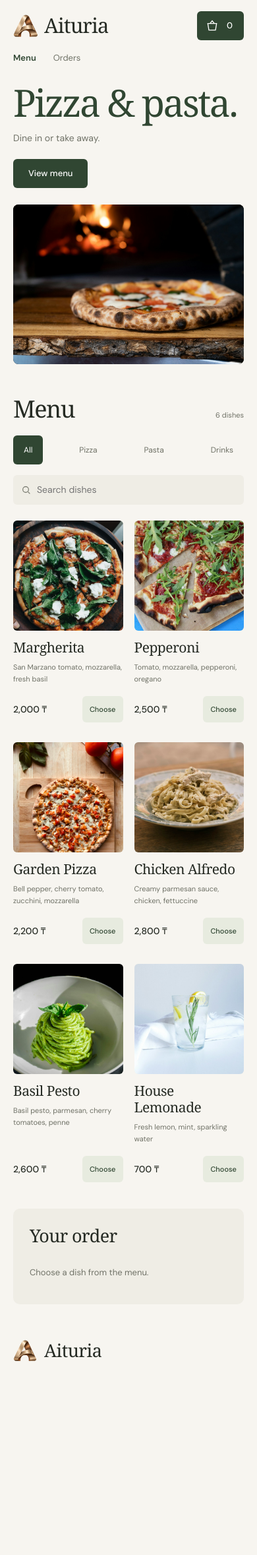
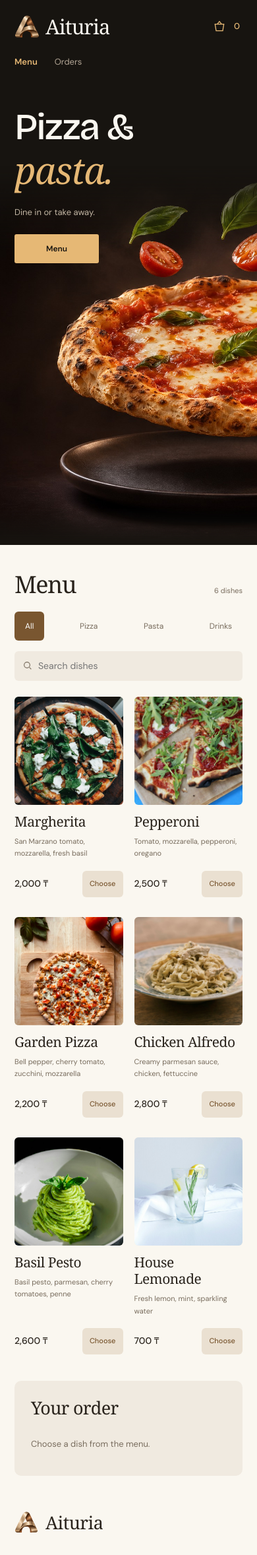
Before and after one commit to arynttai/sdp_final, a Spring Boot app: page / in a window 390 px wide. Shown: the whole page at 66% size. Before the commit the page ends 2063 px from the top, so only its background shows below. Run offline with Spring Boot 4, Linux system fonts and the light colour scheme; data that the repository does not hold is empty; some of the project's set-up classes (security, data sources, template engines, error pages and the like) are left out, and stand-ins take their place.

Commit message:
fix(ui): restore cinematic Aituria design with concise copy

```diff
--- a/src/main/resources/static/index.html
+++ b/src/main/resources/static/index.html
@@ -3,7 +3,7 @@
 <head>
   <meta charset="utf-8">
   <meta name="viewport" content="width=device-width, initial-scale=1">
-  <meta name="theme-color" content="#f7f5f0">
+  <meta name="theme-color" content="#171410">
   <meta name="description" content="Aituria. Pizza, pasta and drinks. Dine in or take away.">
   <title>Aituria — Pizza & pasta</title>
   <link rel="icon" href="/images/favicon.png" type="image/png" sizes="64x64">
@@ -21,13 +21,13 @@
   </header>
   <main id="main">
     <div id="view-menu">
-      <section class="restaurant-hero page-width" aria-labelledby="hero-title">
-        <div class="hero-content">
-          <h1 id="hero-title">Pizza &<br> pasta.</h1>
+      <section class="restaurant-hero" aria-labelledby="hero-title">
+        <img class="hero-art" src="/images/hero-cinematic.jpg" alt="Margherita pizza with basil and tomatoes above a dark ceramic plate" width="1920" height="1088" fetchpriority="high" decoding="async">
+        <div class="hero-content page-width">
+          <h1 id="hero-title">Pizza &<em>pasta.</em></h1>
           <p class="hero-description">Dine in or take away.</p>
-          <a class="hero-cta" href="#menu-list">View menu</a>
+          <a class="hero-cta" href="#menu-list">Menu</a>
         </div>
-        <div class="hero-photo"><img src="/images/story.jpg" alt="Freshly baked pizza beside a wood-fired oven" width="1400" height="933" fetchpriority="high" decoding="async"></div>
       </section>
       <section class="menu-layout page-width" id="menu-list" aria-labelledby="menu-heading">
         <div class="menu-main">
--- a/src/main/resources/static/styles.css
+++ b/src/main/resources/static/styles.css
@@ -1,4 +1,4 @@
-:root{--paper:#f7f5f0;--surface:#efede5;--ink:#252a23;--muted:#707267;--green:#304632;--soft-green:#e7ebdf;--line:#d9dbd1;--sans:'DM Sans',Arial,sans-serif;--serif:Georgia,'Times New Roman',serif}
+:root{--paper:#faf7f0;--surface:#f0eae0;--ink:#29231c;--muted:#786c5d;--accent:#795630;--soft-accent:#eae0d1;--line:#d9cdbd;--night:#171410;--gold:#e6b875;--sans:'DM Sans',Arial,sans-serif;--display:'Bricolage Grotesque',Arial,sans-serif;--serif:Georgia,'Times New Roman',serif}
 *{box-sizing:border-box}
 html{scroll-behavior:smooth;scroll-padding-top:28px}
 body{margin:0;background:var(--paper);color:var(--ink);font:14px/1.5 var(--sans)}
@@ -11,45 +11,46 @@ button,input,select,textarea{font:inherit;color:inherit}
 button{cursor:pointer}
 button:disabled{opacity:.5;cursor:not-allowed}
 button,a{touch-action:manipulation;-webkit-tap-highlight-color:transparent}
-:is(button,a,input,select,textarea):focus-visible{outline:2px solid #69805a;outline-offset:4px}
+:is(button,a,input,select,textarea):focus-visible{outline:2px solid #a47741;outline-offset:4px}
 img{display:block;max-width:100%}
 svg{width:20px;height:20px;flex-shrink:0}
 fieldset{padding:0;margin:0;border:0}
 .sr-only{position:absolute;width:1px;height:1px;overflow:hidden;clip:rect(0,0,0,0);white-space:nowrap}
-.skip-link{position:fixed;top:-100px;left:16px;z-index:100;padding:12px 20px;background:var(--green);color:white}
+.skip-link{position:fixed;top:-100px;left:16px;z-index:100;padding:12px 20px;background:var(--accent);color:white}
 .skip-link:focus{top:12px}
-.page-width,.site-header{width:min(1280px,calc(100% - 112px));margin-inline:auto}
+.page-width{width:min(1280px,calc(100% - 160px));margin-inline:auto}
 
 /* Navigation */
-.site-header{display:flex;align-items:center;gap:48px;min-height:108px}
+.site-header{display:grid;grid-template-columns:1fr auto;align-items:center;column-gap:48px;row-gap:10px;padding:26px max(80px,calc((100% - 1280px)/2)) 10px;background:var(--night);color:var(--paper)}
 .brand,.footer-brand{display:inline-flex;align-items:center;gap:11px}
 .brand-mark{width:48px;height:48px;object-fit:contain;flex-shrink:0}
 .brand-name{font:35px/1 var(--serif);letter-spacing:-1px}
-.site-header nav{display:flex;align-items:center;gap:32px;margin-left:auto}
-.site-header nav a{display:flex;align-items:center;gap:7px;min-height:44px;color:var(--muted)}
-.site-header nav a.active,.site-header nav a:hover{color:var(--green)}
+.site-header nav{display:flex;grid-column:1/-1;grid-row:2;align-items:center;gap:32px}
+.site-header nav a{display:flex;align-items:center;gap:7px;min-height:44px;color:#b3a696;font-size:13px}
+.site-header nav a.active,.site-header nav a:hover{color:var(--gold)}
 .site-header nav a.active{font-weight:600}
-.nav-count{min-width:21px;padding:0 5px;border-radius:50%;background:var(--soft-green);text-align:center;font-size:11px}
-.basket-link{display:flex;align-items:center;gap:10px;min-height:44px;padding:10px 17px;background:var(--green);color:white;border-radius:6px;font-size:13px}
+.nav-count{min-width:21px;padding:0 5px;border-radius:50%;background:var(--soft-accent);color:var(--ink);text-align:center;font-size:11px}
+.basket-link{grid-column:2;grid-row:1;display:flex;align-items:center;gap:10px;min-height:44px;padding:10px 0 10px 17px;color:var(--gold);font-size:13px}
+.basket-link:hover{color:var(--paper)}
 .basket-link b{min-width:17px;font-weight:500;text-align:center}
 
-/* Photography and menu */
-.restaurant-hero{display:grid;grid-template-columns:.85fr 1.35fr;align-items:center;gap:72px;padding-block:24px 76px}
-.hero-content{padding-block:32px}
-.hero-content h1{color:var(--green);font:clamp(64px,6.6vw,98px)/.98 var(--serif);letter-spacing:-4px}
-.hero-description{margin-top:25px;color:var(--muted);font-size:16px}
-.hero-cta{display:inline-flex;align-items:center;justify-content:center;min-height:48px;margin-top:29px;padding:12px 26px;border-radius:6px;background:var(--green);color:white;font-weight:500}
-.hero-cta:hover,.basket-link:hover{background:#233724}
-.hero-photo{overflow:hidden;border-radius:8px;background:#302a20}
-.hero-photo img{width:100%;height:440px;object-fit:cover;object-position:58% center}
-.menu-layout{display:grid;grid-template-columns:minmax(0,1fr) 286px;align-items:start;gap:48px;padding-bottom:84px}
+/* Hero and menu */
+.restaurant-hero{position:relative;isolation:isolate;display:flex;align-items:center;min-height:720px;overflow:hidden;background:var(--night);color:var(--paper)}
+.hero-art{position:absolute;inset:0;z-index:-1;width:100%;height:100%;object-fit:cover;object-position:center}
+.hero-content{padding-block:72px}
+.hero-content h1{max-width:560px;font:500 clamp(70px,6.25vw,96px)/1.06 var(--display);letter-spacing:-3.5px}
+.hero-content h1 em{display:block;margin-top:10px;color:var(--gold);font-family:var(--serif);font-weight:400;letter-spacing:-3px}
+.hero-description{margin-top:28px;color:#c3b6a4;font-size:15px}
+.hero-cta{display:inline-flex;align-items:center;justify-content:center;min-width:144px;min-height:48px;margin-top:30px;padding:12px 28px;border-radius:3px;background:var(--gold);color:var(--night);font-size:13px;font-weight:600}
+.hero-cta:hover{background:#f0c990}
+.menu-layout{display:grid;grid-template-columns:minmax(0,1fr) 286px;align-items:start;gap:48px;padding-block:68px 84px}
 .section-top{display:flex;align-items:baseline;justify-content:space-between;gap:20px;margin-bottom:25px}
 .section-top h2{font:44px/1.1 var(--serif);letter-spacing:-1.5px}
 .menu-count{font-size:12px;color:var(--muted)}
 .menu-toolbar{display:flex;align-items:center;justify-content:space-between;flex-wrap:wrap;gap:16px;margin-bottom:28px}
 .category-tabs{display:flex;align-items:center;gap:5px}
 .category-tabs button{border:0;border-radius:6px;min-height:42px;padding:9px 17px;background:transparent;color:var(--muted);font-size:13px}
-.category-tabs button.active{background:var(--green);color:white}
+.category-tabs button.active{background:var(--accent);color:white}
 .category-tabs button:hover:not(.active){background:var(--surface);color:var(--ink)}
 .search-box{display:flex;align-items:center;gap:8px;width:170px;min-height:42px;padding:10px 12px;border-radius:6px;background:var(--surface);color:var(--muted)}
 .search-box svg{width:16px;height:16px}
@@ -63,8 +64,8 @@ fieldset{padding:0;margin:0;border:0}
 .dish-description{margin-bottom:20px;color:var(--muted);font-size:12px;line-height:1.65}
 .dish-bottom{display:flex;justify-content:space-between;align-items:center;gap:8px;margin-top:auto}
 .dish-price{font-size:15px;font-weight:500;white-space:nowrap}
-.dish-add{min-height:40px;padding:9px 16px;border:0;border-radius:6px;background:var(--soft-green);color:var(--green);font-size:12px;font-weight:500}
-.dish-add:hover{background:#d9e1cf}
+.dish-add{min-height:40px;padding:9px 16px;border:0;border-radius:6px;background:var(--soft-accent);color:var(--accent);font-size:12px;font-weight:500}
+.dish-add:hover{background:#deceb6}
 .menu-empty{grid-column:1/-1;padding:40px 0;color:var(--muted)}
 
 /* Basket and checkout */
@@ -160,33 +161,33 @@ fieldset{padding:0;margin:0;border:0}
 .order-meta{margin-top:10px;font-size:12px;color:var(--muted)}
 .order-progress{display:grid;grid-template-columns:repeat(4,1fr);gap:6px;margin:28px 0 34px;padding:0;list-style:none}
 .order-progress-step{padding:12px 8px;border-radius:5px;background:var(--surface);color:var(--muted);font-size:12px;text-align:center}
-.order-progress-step.reached{background:var(--soft-green);color:var(--green)}
-.order-progress-step.current{background:var(--green);color:white}
+.order-progress-step.reached{background:var(--soft-accent);color:var(--accent)}
+.order-progress-step.current{background:var(--accent);color:white}
 .order-detail-grid{display:grid;grid-template-columns:1fr 1fr;gap:48px}
 .order-section-title{margin-bottom:17px;font-size:16px;font-weight:500}
 .order-line{display:flex;justify-content:space-between;gap:20px;padding-block:9px;font-size:13px}
 .order-line strong{font-weight:500;white-space:nowrap}
-.order-discount{color:var(--green)}
+.order-discount{color:var(--accent)}
 .order-summary{padding-block:19px}
 .order-summary>div{display:flex;justify-content:space-between;gap:20px;font-size:16px}
 .order-summary strong{font-size:22px;font-weight:500}
 .order-note{font-size:12px;color:var(--muted)}
 .event-feed{max-height:260px;overflow:auto;padding:0;margin:0;list-style:none}
 .event-item{padding-bottom:19px}
-.event-audience{font-size:10px;font-weight:500;color:var(--green)}
+.event-audience{font-size:10px;font-weight:500;color:var(--accent)}
 .event-item p{margin-block:4px;color:var(--muted);font-size:12px;line-height:1.6}
 .event-item time{font-size:10px;color:var(--muted)}
 .order-actions{display:flex;justify-content:space-between;align-items:center;gap:20px;margin-top:30px}
 .receipt-links{display:flex;flex-wrap:wrap;gap:12px 20px}
-.receipt-link{color:var(--green);text-decoration:underline;text-underline-offset:4px;font-size:12px}
+.receipt-link{color:var(--accent);text-decoration:underline;text-underline-offset:4px;font-size:12px}
 .advance-order{font-size:12px;white-space:nowrap}
 
 /* Tablet */
 @media(max-width:1150px){
-.page-width,.site-header{width:calc(100% - 64px)}
-.restaurant-hero{gap:40px;grid-template-columns:.85fr 1.15fr}
+.page-width{width:calc(100% - 80px)}
+.site-header{padding-inline:40px}
+.restaurant-hero{min-height:620px}
 .hero-content h1{font-size:76px}
-.hero-photo img{height:385px}
 .menu-layout{grid-template-columns:minmax(0,1fr) 270px;gap:30px}
 .menu-grid{grid-template-columns:repeat(2,minmax(0,1fr))}
 .search-box{width:100%}
@@ -195,23 +196,23 @@ fieldset{padding:0;margin:0;border:0}
 /* Phone */
 @media(max-width:760px){
 html{scroll-padding-top:20px}
-.page-width,.site-header{width:calc(100% - 40px)}
-.site-header{display:grid;grid-template-columns:1fr auto;column-gap:16px;row-gap:3px;padding-top:16px;min-height:110px}
+.page-width{width:calc(100% - 44px)}
+.site-header{column-gap:16px;row-gap:10px;padding:18px 22px 0;min-height:110px}
 .brand{gap:9px}
 .brand-mark{width:38px;height:38px}
 .brand-name{font-size:31px}
-.basket-link{grid-column:2;grid-row:1;padding:10px 13px;gap:8px}
+.basket-link{padding:10px 0 10px 13px;gap:8px}
 .basket-link>span{display:none}
-.site-header nav{grid-column:1/-1;grid-row:2;gap:26px;margin-left:0}
+.site-header nav{gap:26px}
 .site-header nav a{font-size:13px}
-.restaurant-hero{grid-template-columns:1fr;gap:25px;padding-block:16px 48px}
-.hero-content{padding:0}
-.hero-content h1{font-size:57px;line-height:1.02;letter-spacing:-2.5px}
-.hero-content h1 br{display:none}
-.hero-description{margin-top:15px;font-size:14px}
-.hero-cta{min-height:44px;margin-top:21px;padding:11px 23px;font-size:13px}
-.hero-photo img{height:auto;aspect-ratio:1.45;object-position:60% center}
-.menu-layout{display:block;padding-bottom:52px}
+.restaurant-hero{align-items:flex-start;min-height:710px}
+.hero-content{padding-block:47px 0}
+.hero-content h1{font-size:56px;line-height:1.06;letter-spacing:-2px}
+.hero-content h1 em{margin-top:6px;letter-spacing:-1.5px}
+.hero-description{margin-top:24px;font-size:13px}
+.hero-cta{min-width:128px;min-height:44px;margin-top:24px;padding:11px 23px;font-size:12px}
+.hero-art{inset:auto auto 0 50%;width:1020px;max-width:none;height:574px;transform:translateX(-50%);object-fit:contain;mask-image:linear-gradient(to bottom,transparent,#000 23%,#000 90%,transparent)}
+.menu-layout{display:block;padding-block:40px 52px}
 .section-top{margin-bottom:21px}
 .section-top h2{font-size:36px}
 .menu-count{font-size:11px}
```
Also changed, not shown: other parts of src/main/resources/static/styles.css (+13 -11 lines), docs/MUKHAMMAD.md (+13 -9 lines), src/main/resources/static/images/CREDITS.txt (+7 -5 lines), README.md, src/main/resources/static/images/hero-cinematic.jpg (added), 5 other files.
